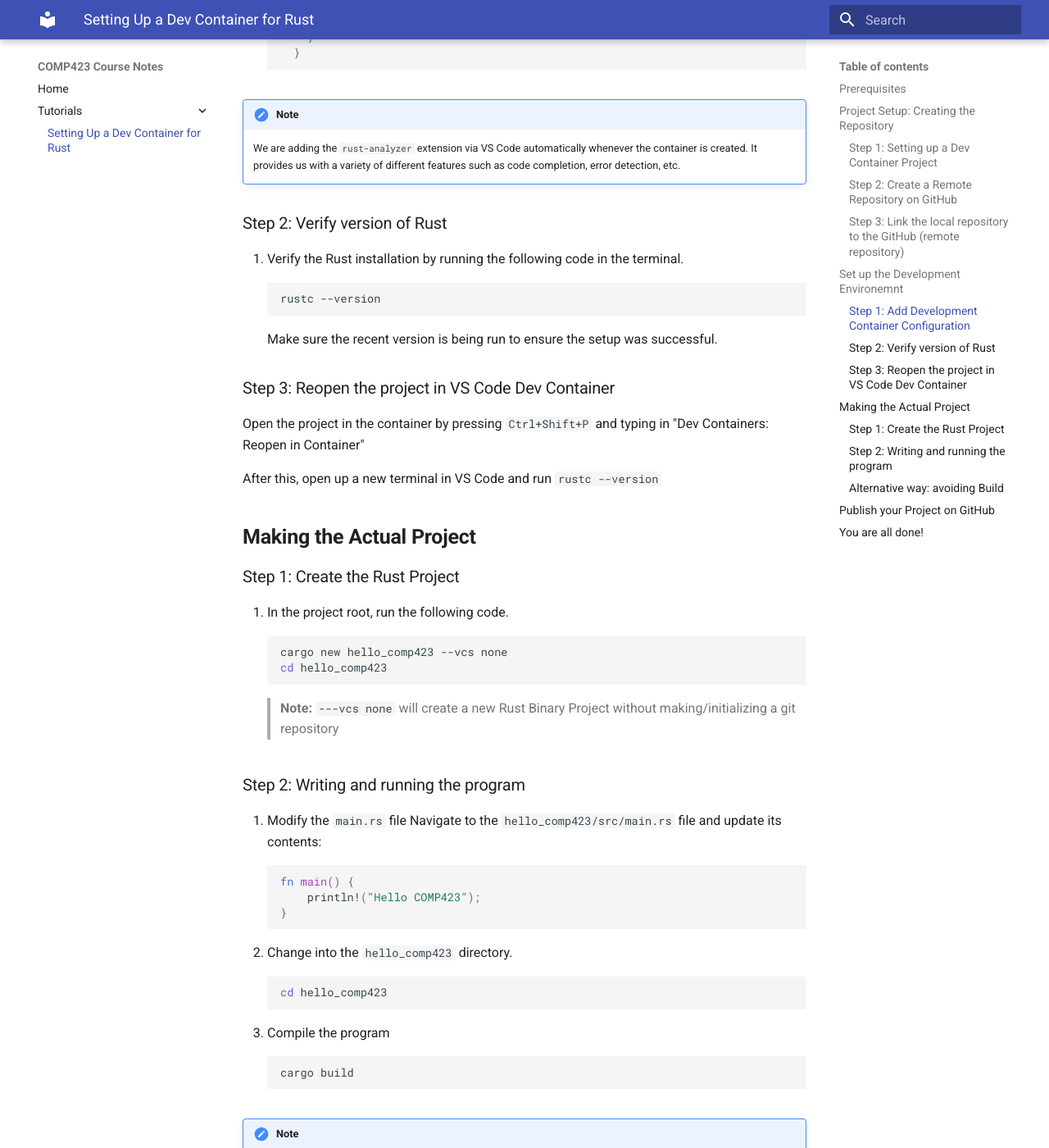
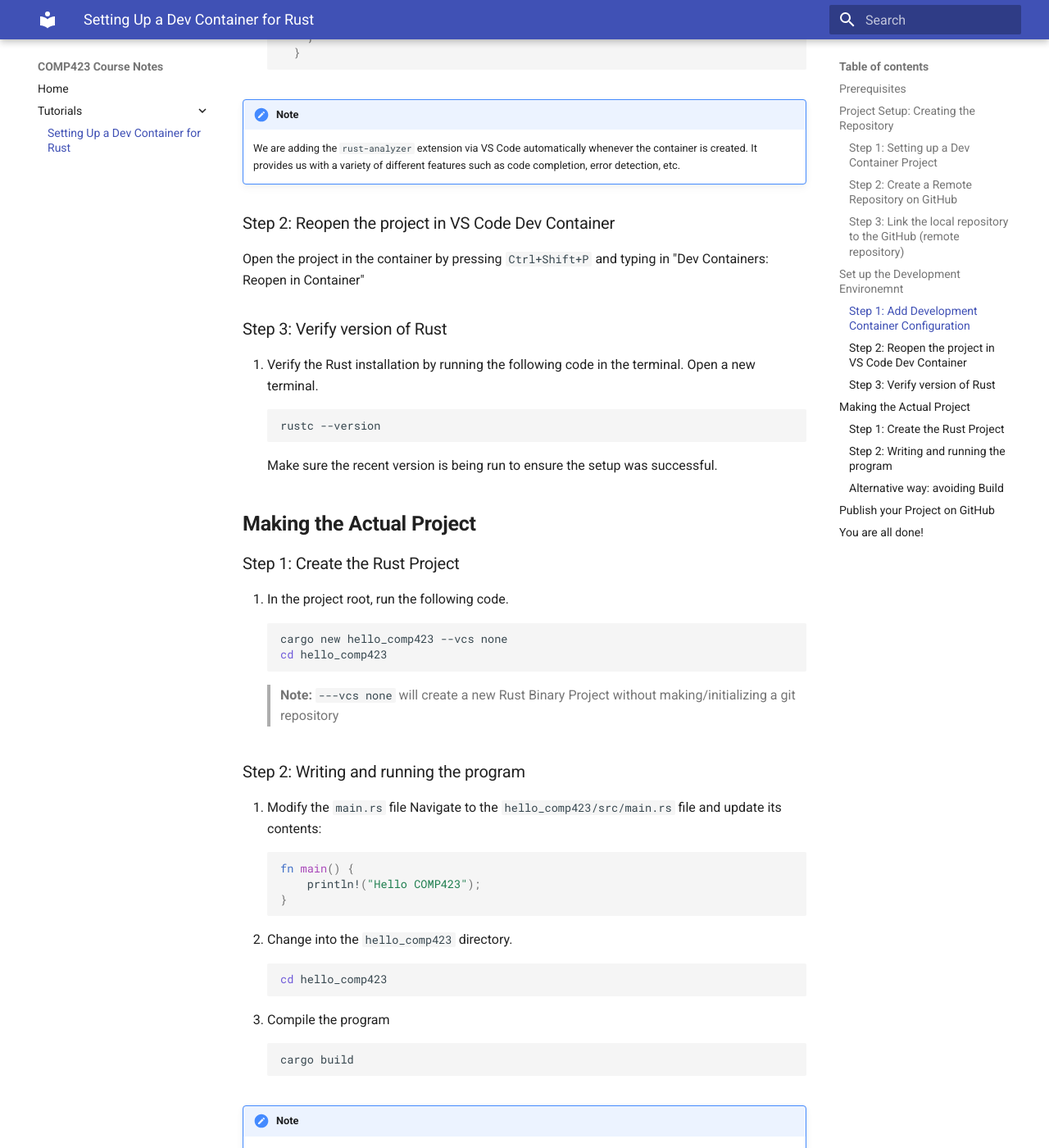
Before and after one commit to ishitasr76/comp423-course-notes, an MkDocs documentation site: the page built from docs/tutorials/rust-setup.md, in a window 1280 px wide and 1400 px high, scrolled down 2625 px. Shown: the whole window at 82% size. Built offline with MkDocs 1.6.1 and Material for MkDocs 9.7.7, drawn with Linux system fonts in a browser that asks for light colours; some of the changed text lies outside the part shown.

Commit message:
fixed minoor issues

````diff
--- a/docs/tutorials/rust-setup.md
+++ b/docs/tutorials/rust-setup.md
@@ -83,17 +83,15 @@
 ```
 !!! note
     We are adding the `rust-analyzer` extension via VS Code automatically whenever the container is created. It provides us with a variety of different features such as code completion, error detection, etc.
-### Step 2: Verify version of Rust
-1. Verify the Rust installation by running the following code in the terminal.
+### Step 2: Reopen the project in VS Code Dev Container
+Open the project in the container by pressing `Ctrl+Shift+P` and typing in "Dev Containers: Reopen in Container"
+
+### Step 3: Verify version of Rust
+1. Verify the Rust installation by running the following code in the terminal. Open a new terminal.
 ```bash
 rustc --version
 ```
 Make sure the recent version is being run to ensure the setup was successful.
-
-### Step 3: Reopen the project in VS Code Dev Container
-Open the project in the container by pressing `Ctrl+Shift+P` and typing in "Dev Containers: Reopen in Container"
-
-After this, open up a new terminal in VS Code and run `rustc --version`
 
 ## **Making the Actual Project**
 ### Step 1: Create the Rust Project
````
Also changed, not shown: other parts of docs/tutorials/rust-setup.md (+1 -1 lines).
